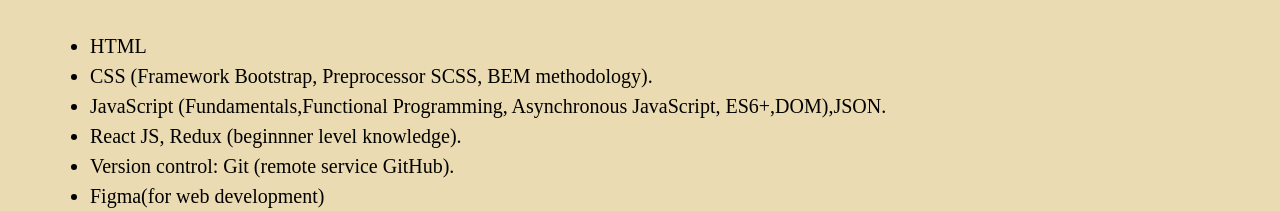
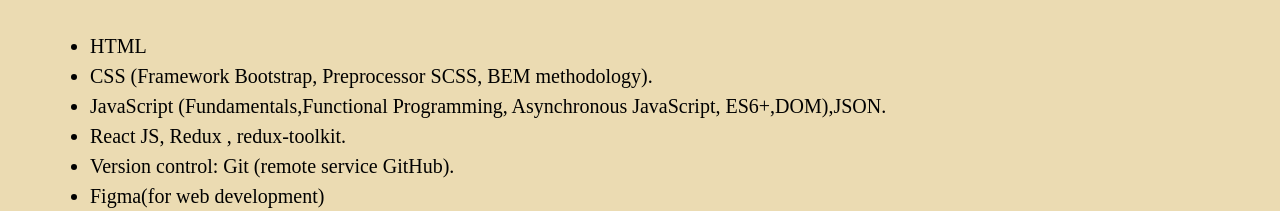
Before and after one commit to mathstutor19/rsschool-cv, a plain HTML site: page index.html in a window 1280 px wide. Shown: the part 1640-1851 px from the top of the page. Drawn offline with Linux system fonts and the light colour scheme.

Commit message:
refactor:skills section

```diff
--- a/index.html
+++ b/index.html
@@ -105,7 +105,7 @@
                 JavaScript (Fundamentals,Functional Programming, Asynchronous
                 JavaScript, ES6+,DOM),JSON.
               </li>
-              <li>React JS, Redux (beginnner level knowledge).</li>
+              <li>React JS, Redux , redux-toolkit.</li>
               <li>Version control: Git (remote service GitHub).</li>
               <li>Figma(for web development)</li>
               <li>Editors: Sublime, VSCode.</li>
```
